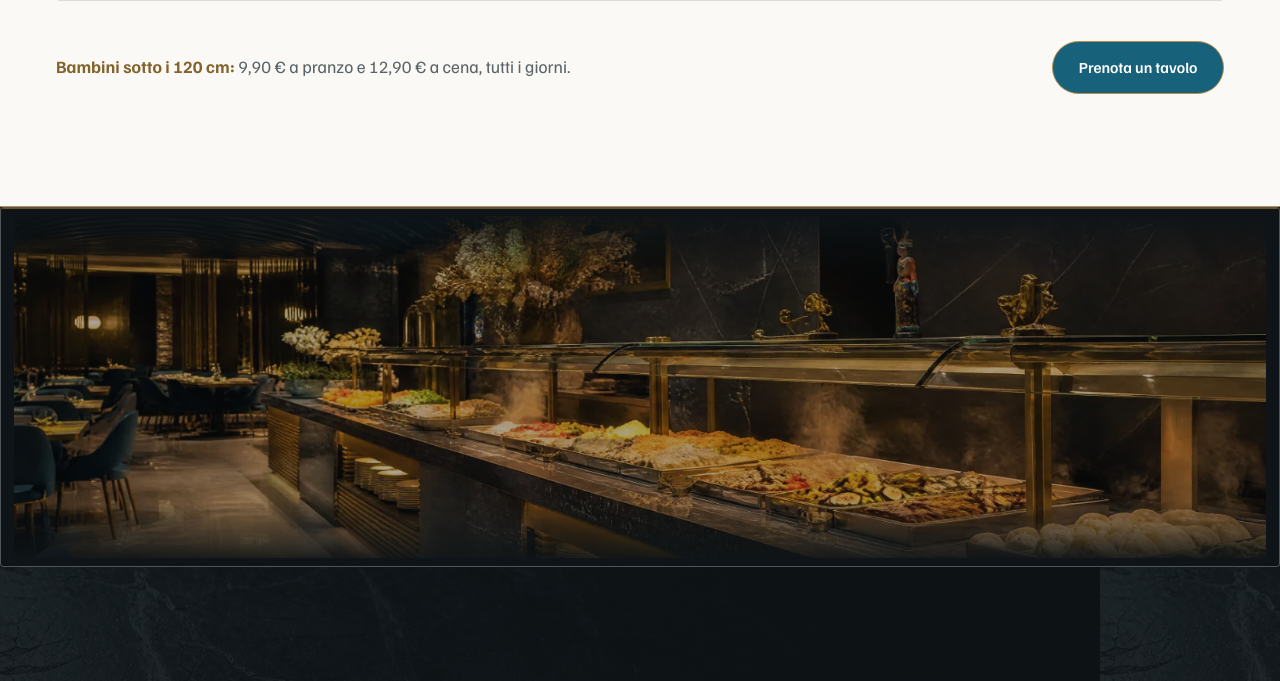
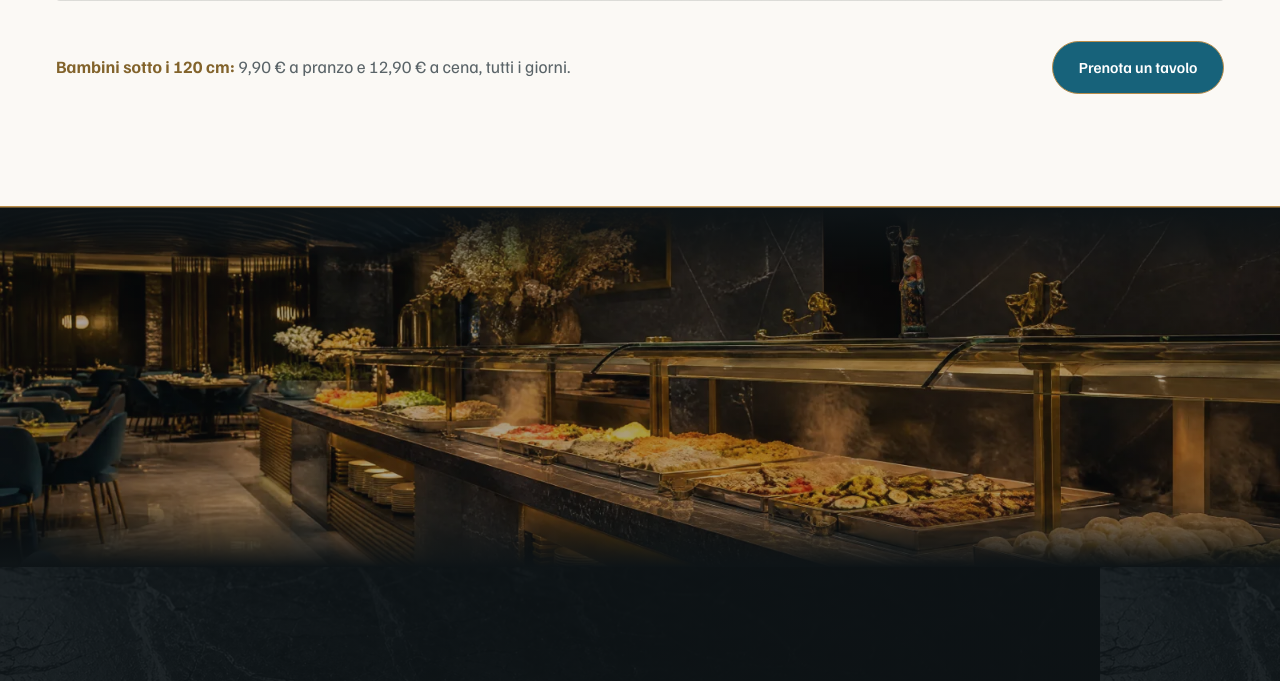
Before and after one commit to YouMei2/site-xsapori, a PHP site: page /x-sapori/ in a window 1280 px wide. Shown: the part 3940-4621 px from the top of the page. Run offline with PHP 8.4, Linux system fonts and the light colour scheme.

Commit message:
La fotografia della home si comportava come un pulsante
La classe `.fascia` era usata per due cose senza rapporto: la fotografia a
tutta larghezza della home e i pulsanti delle fasce orarie che
`js/prenota-plus.js:115` genera nella prenotazione. Le regole dei pulsanti
stanno piu' in basso nel foglio, quindi vincevano.

Misurato sul rendering reale, non dedotto dalla cascata: la fotografia
decorativa `aria-hidden` aveva addosso `border:0.8px solid rgba(231,237,239,.3)`,
`border-radius:4px`, `padding:8px 12.8px`, `cursor:pointer`, il cambio di
bordo al passaggio del mouse e lo scatto di 1px al clic. Il padding la
rimpiccioliva a 1242x306 dentro una banda da 1270x324, scoprendo il bordo.

Rinominata `.fascia-foto`. Il nome dei pulsanti non si tocca: e' un
contratto con il JS.

Nello stesso giro, quattro cose che toccano gli stessi file:

- `.skip-link` animava `top`, una proprieta' di layout: ogni fotogramma
  costringeva il browser a rifare il calcolo della pagina. Ora scorre con
  `transform`. Verificato: a riposo `bottom:-16`, al focus `top:16`, cioe'
  il comportamento di prima a costo diverso.
- Le card non davano nessun segnale al tocco. Su telefono `:hover` non
  esiste, quindi fra il tocco e la pagina nuova non succedeva niente e su
  una connessione lenta si toccava due volte. `@media (hover:none)` con
  `scale(.985)`: a 375px la card e' larga 154px, quindi ogni bordo si sposta
  di 1,2px.
- Il filetto d'ottone della fascia si disegna da sinistra quando la banda
  entra nello schermo, riusando l'IntersectionObserver che governa gia'
  `.reveal`. Si anima `scaleX`, non `width`.
- L'`alt` di `carne-girata` diceva «Un cameriere taglia la picanha... al
  tavolo». Il locale e' un buffet: non c'e' un cameriere che serve al tavolo,
  e il resto del sito ha smesso di prometterlo. Ora «Uno del personale...
  passando fra i tavoli», in italiano e in inglese.

La transizione fra il video dell'hero e la fotografia sotto non e' stata
toccata: esisteva gia' ed e' fatta meglio di come l'avrei scritta.

Verificato a 375 e 1270px: nessuno scroll orizzontale, nessun errore in
console, e lo stato di arrivo delle animazioni misurato azzerando le
transizioni. Lo stato intermedio non e' osservabile: il pannello del browser
di questa sessione non produce frame.

Co-Authored-By: Claude Opus 5 <noreply@anthropic.com>

```diff
--- a/en/index.html
+++ b/en/index.html
@@ -259,7 +259,7 @@
              alt="The buffet counter, full: trays of rice, vegetables and steamed dumplings, with stacks of plates ready underneath"
              width="1600" height="1000" loading="lazy" decoding="async">
         <img class="plate plate--wide reveal" style="--d:100ms" src="../uploads/carne-girata.webp"
-             alt="A waiter carving picanha from the skewer straight onto the plate, at the table"
+             alt="A member of staff carving picanha from the skewer straight onto the plate, going round the tables"
              width="1600" height="1000" loading="lazy" decoding="async">
       </div>
 
@@ -404,7 +404,7 @@
     </div>
   </section>
 
-  <div class="fascia" aria-hidden="true">
+  <div class="fascia-foto reveal" aria-hidden="true">
     <img src="../uploads/banco-atmosfera.webp" alt=""
          width="1600" height="1000" loading="lazy" decoding="async">
   </div>
--- a/index.html
+++ b/index.html
@@ -261,7 +261,7 @@
              alt="Il banco del buffet carico: vaschette di riso, verdure e ravioli al vapore, con le pile di piatti pronte sotto il bancone"
              width="1600" height="1000" loading="lazy" decoding="async">
         <img class="plate plate--wide reveal" style="--d:100ms" src="uploads/carne-girata.webp"
-             alt="Un cameriere taglia la picanha dallo spiedo direttamente nel piatto, al tavolo"
+             alt="Uno del personale taglia la picanha dallo spiedo direttamente nel piatto, passando fra i tavoli"
              width="1600" height="1000" loading="lazy" decoding="async">
       </div>
 
@@ -413,7 +413,7 @@
   <!-- Fascia a tutta larghezza: rompe il ritmo delle sezioni a colonna e
        mostra una fotografia in grande invece che dentro un riquadro.
        Decorativa: la sala e' gia' descritta a parole qui sotto. -->
-  <div class="fascia" aria-hidden="true">
+  <div class="fascia-foto reveal" aria-hidden="true">
     <img src="uploads/banco-atmosfera.webp" alt=""
          width="1600" height="1000" loading="lazy" decoding="async">
   </div>
--- a/styles.css
+++ b/styles.css
@@ -277,13 +277,20 @@ button,input,select,textarea{font:inherit;color:inherit;}
   position:absolute!important;width:1px;height:1px;padding:0;margin:-1px;
   overflow:hidden;clip-path:inset(50%);white-space:nowrap;border:0;
 }
+/* Il salto al contenuto scorre con transform, non con `top`: `top` e' una
+   proprieta' di layout e ogni fotogramma costringe il browser a rifare il
+   calcolo della pagina. Il punto d'arrivo e' identico. */
 .skip-link{
-  position:absolute;top:-100px;left:var(--gutter);z-index:var(--z-skip);
+  position:absolute;top:1rem;left:var(--gutter);z-index:var(--z-skip);
   background:var(--marmo-00);color:var(--inchiostro);
   padding:.85rem 1.4rem;border-radius:var(--r-sm);font-weight:var(--wght-strong);
-  transition:top var(--dur-fast) var(--ease-out);
+  transform:translateY(calc(-100% - 2rem));
+  transition:transform var(--dur-fast) var(--ease-out);
 }
-.skip-link:focus{top:1rem;}
+.skip-link:focus{transform:translateY(0);}
+@media (prefers-reduced-motion:reduce){
+  .skip-link{transition:none;}
+}
 
 .eyebrow{
   font-family:var(--font-data);font-size:var(--fs-micro);
@@ -611,26 +618,44 @@ button,input,select,textarea{font:inherit;color:inherit;}
    attraversa lo schermo. Serve a rompere il ritmo delle sezioni a colonna
    e a mostrare una foto in grande invece che dentro un riquadro.
    Le due sfumature ai bordi la cuciono alle sezioni scure vicine, cosi'
-   non sembra un rettangolo appiccicato. */
-.fascia{
+   non sembra un rettangolo appiccicato.
+
+   SI CHIAMA "fascia-foto" E NON "fascia" PER UN MOTIVO. Fino al 24 agosto
+   2026 si chiamava `.fascia`, lo stesso nome che `js/prenota-plus.js:115`
+   da' ai pulsanti delle fasce orarie. Quelle regole stanno piu' in basso
+   (riga ~1085) e quindi vincevano: la fotografia decorativa della home si
+   ritrovava addosso `border:1px`, `border-radius:4px`, `padding:.5rem .8rem`,
+   `cursor:pointer`, il cambio di bordo al passaggio del mouse e lo scatto
+   di 1px al clic. Misurato nel browser, non dedotto. Il nome dei pulsanti
+   non si tocca: e' un contratto con il JS. */
+.fascia-foto{
   position:relative;
   height:clamp(240px,45vh,520px);
   overflow:hidden;
   background:var(--sala-90);
 }
-.fascia img{
+.fascia-foto img{
   width:100%;height:100%;object-fit:cover;object-position:center 55%;
 }
-.fascia::after{
+.fascia-foto::after{
   content:"";position:absolute;inset:0;pointer-events:none;
   background:linear-gradient(180deg,
     var(--sala-90) 0%, rgba(14,20,23,.35) 18%,
     rgba(14,20,23,.35) 82%, var(--sala-90) 100%);
 }
-/* Il filetto d'ottone anche qui: e' il segno che tiene insieme il sito */
-.fascia::before{
+/* Il filetto d'ottone anche qui: e' il segno che tiene insieme il sito.
+   Si disegna da sinistra quando la fascia entra nello schermo, riusando
+   l'IntersectionObserver che gia' governa .reveal. Si anima scaleX e non
+   width: `width` rifarebbe il calcolo del layout a ogni fotogramma. */
+.fascia-foto::before{
   content:"";position:absolute;left:0;right:0;top:0;height:1px;z-index:1;
   background:var(--ottone-50);opacity:.5;
+  transform:scaleX(0);transform-origin:left center;
+  transition:transform 900ms var(--ease-soft);
+}
+.fascia-foto.is-in::before{transform:scaleX(1);}
+@media (prefers-reduced-motion:reduce){
+  .fascia-foto::before{transform:scaleX(1);transition:none;}
 }
 
 /* --- 9. Componenti della home ----------------------------- */
@@ -723,6 +748,12 @@ button,input,select,textarea{font:inherit;color:inherit;}
              box-shadow var(--dur-mid) var(--ease-soft);
 }
 .card:hover{border-color:var(--detail);transform:translateY(-4px);box-shadow:var(--shadow-1);}
+/* Su telefono :hover non esiste: senza questo, fra il tocco e la pagina nuova
+   non c'e' nessun segnale che il tocco sia arrivato. Su una connessione lenta
+   sono due secondi in cui non si sa se ha funzionato, e si tocca di nuovo. */
+@media (hover:none){
+  .card:active{transform:scale(.985);}
+}
 .card__media{aspect-ratio:4/3;overflow:hidden;background:var(--surface-3);}
 .card__media img{width:100%;height:100%;object-fit:cover;
   transition:transform var(--dur-slow) var(--ease-soft);}
@@ -913,6 +944,13 @@ img.plate{
   aspect-ratio:16/7;
   margin-bottom:var(--sp-5);
 }
+/* Soggetto in basso. Serve a "nigiri.webp", che e' l'unica foto verticale
+   del gruppo (800x1000) dentro un riquadro 4:3: con il ritaglio centrato,
+   un terzo di quello che si vedeva era il nero morto della meta' superiore.
+   Misurato: la luminanza media della finestra visibile passa da 0,225 a
+   0,322 e il dettaglio da 0,0149 a 0,0167. L'85% e' il centro di massa del
+   dettaglio, non un valore scelto a occhio. */
+.menu-foto--basso{ object-position:center 85%; }
 @media (min-width:760px){
   /* accanto all'elenco, non sopra: cosi' non spezza la lettura */
   .menu-course .menu-foto{float:right;margin-left:var(--sp-5);max-width:16rem;}
```
